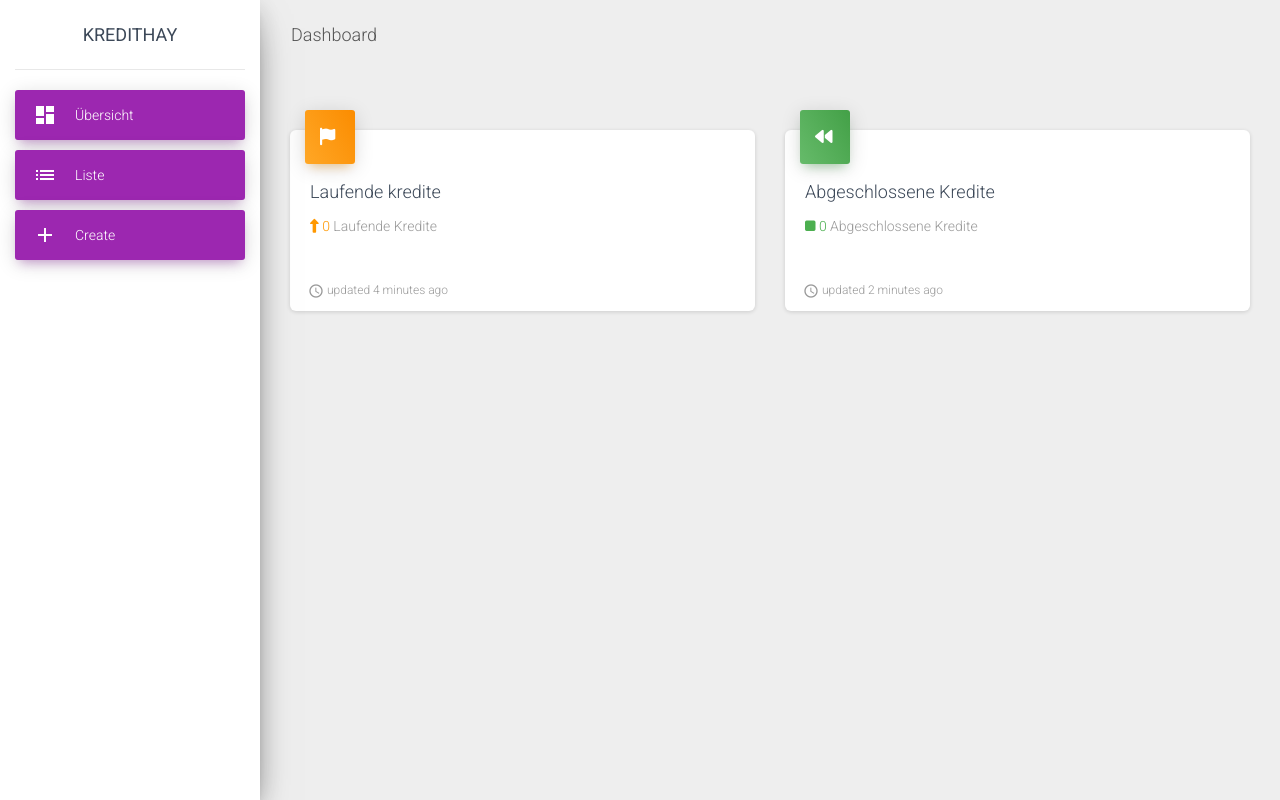
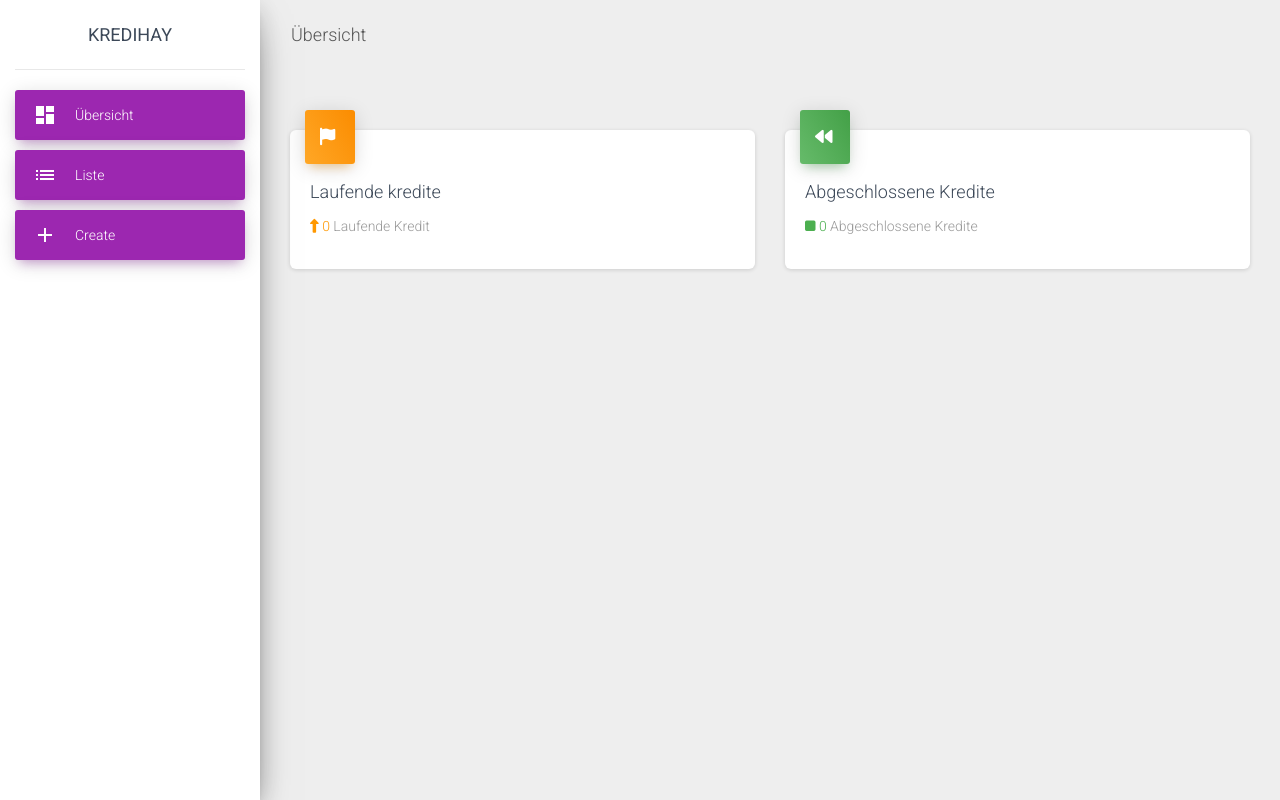
Before and after one commit to DeNic0la/M307-Nirin-Kredihay, a PHP site: page / in a window 1280 px wide. Run offline with PHP 8.4, Linux system fonts and the light colour scheme; data that the repository does not hold is empty; some libraries are stand-ins or nearby versions.

Commit message:
change front-end stuff

```diff
--- a/Code/app/Views/home.view.php
+++ b/Code/app/Views/home.view.php
@@ -20,7 +20,7 @@
         <nav class="navbar navbar-expand-lg navbar-transparent navbar-absolute fixed-top ">
             <div class="container-fluid">
                 <div class="navbar-wrapper">
-                    <a class="navbar-brand" href="javascript:">Dashboard</a>
+                    <a class="navbar-brand">Übersicht</a>
                 </div>
             </div>
         </nav>
@@ -36,12 +36,7 @@
                             </div>
                             <div class="card-body">
                                 <h4 class="card-title">Laufende kredite</h4>
-                                <p class="card-category"><span class="text-warning"><i class="fa fa-long-arrow-up"></i> <?= $RunningCount ?> </span> Laufende Kredite</p>
-                            </div>
-                            <div class="card-footer">
-                                <div class="stats">
-                                    <i class="material-icons">access_time</i> updated 4 minutes ago
-                                </div>
+                                <p class="card-category"><span class="text-warning"><i class="fa fa-long-arrow-up"></i> <?= $RunningCount ?> </span> Laufende Kredit</p>
                             </div>
                         </div>
                     </div>
@@ -56,11 +51,6 @@
                                 <h4 class="card-title">Abgeschlossene Kredite</h4>
                                 <p class="card-category"><span class="text-success"><i class="fa fa-stop"></i> <?= $DoneCount ?> </span> Abgeschlossene Kredite</p>
                             </div>
-                            <div class="card-footer">
-                                <div class="stats">
-                                    <i class="material-icons">access_time</i> updated 2 minutes ago
-                                </div>
-                            </div>
                         </div>
                     </div>
                 </div>
--- a/Code/app/Views/nav.view.php
+++ b/Code/app/Views/nav.view.php
@@ -6,7 +6,7 @@
 -->
     <div class="logo">
         <a href="" class="simple-text logo-mini">
-            Kredithay
+            Kredihay
         </a>
     </div>
     <div class="sidebar-wrapper">
```
